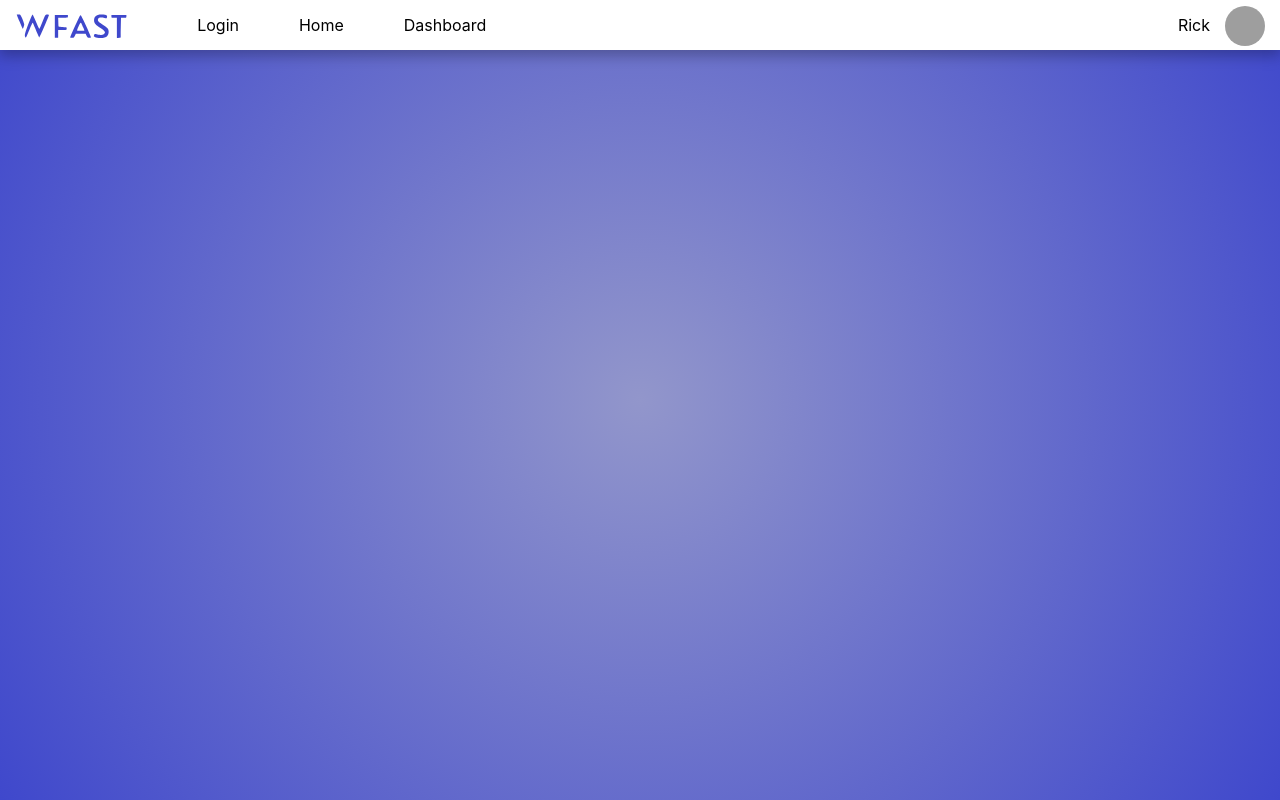
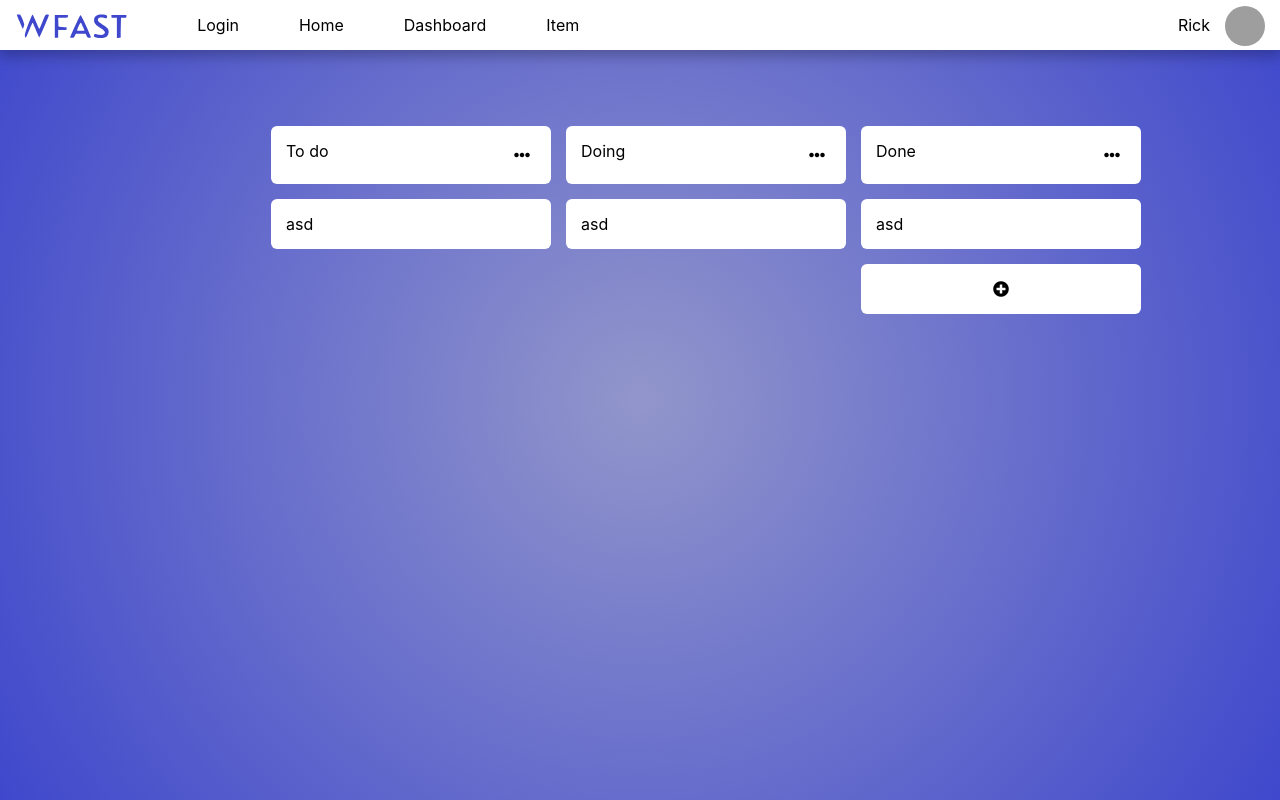
Before and after one commit to dre-lnx/wFast-react, a React (Create React App) app: page /item in a window 1280 px wide. Built offline with nearby package versions, Linux system fonts and the light colour scheme; grey boxes are pictures that could not be loaded.

Commit message:
itembetter

```diff
--- a/src/assets/App.css
+++ b/src/assets/App.css
@@ -363,4 +363,69 @@ html {
   -webkit-transform: scale(1.06);
           transform: scale(1.06);
 }
+
+/*----------------Items----------------*/
+.item-container {
+  margin: auto;
+  display: -webkit-box;
+  display: -ms-flexbox;
+  display: flex;
+  -webkit-box-orient: horizontal;
+  -webkit-box-direction: normal;
+      -ms-flex-direction: row;
+          flex-direction: row;
+  width: 60%;
+  margin-top: 6vh;
+  padding: 28px;
+}
+
+.item-container .status-header {
+  width: 250px;
+  max-width: 100%;
+  padding: 15px;
+  background-color: white;
+  margin-left: 15px;
+  border-radius: 6px;
+  display: -webkit-box;
+  display: -ms-flexbox;
+  display: flex;
+  -webkit-box-orient: horizontal;
+  -webkit-box-direction: normal;
+      -ms-flex-direction: row;
+          flex-direction: row;
+  -webkit-box-pack: justify;
+      -ms-flex-pack: justify;
+          justify-content: space-between;
+}
+
+.item-container .status-header .fa-ellipsis-h {
+  border-radius: 6px;
+  padding: 6px;
+  -webkit-transition: 0.2s;
+  transition: 0.2s;
+}
+
+.item-container .status-header .fa-ellipsis-h:hover {
+  cursor: pointer;
+  background-color: #bdbdbd;
+}
+
+.item-container .status .status-body {
+  margin-left: 15px;
+  width: 250px;
+  padding: 15px;
+  margin-top: 15px;
+  background-color: white;
+  border-radius: 6px;
+}
+
+.item-container .status .plus-item {
+  margin-left: 15px;
+  width: 250px;
+  padding: 15px;
+  margin-top: 15px;
+  background-color: white;
+  border-radius: 6px;
+  text-align: center;
+}
 /*# sourceMappingURL=App.css.map */
--- a/src/assets/App.scss
+++ b/src/assets/App.scss
@@ -325,3 +325,53 @@ $animation-pattern: 0.5s;
     padding: 10px;
   }
 }
+
+/*----------------Items----------------*/
+
+.item-container {
+  @include center();
+  @include flex-x();
+  width: 60%;
+  margin-top: 6vh;
+  padding: $box-spacing;
+
+  .status-header {
+    width: 250px;
+    max-width: 100%;
+    padding: 15px;
+    background-color: white;
+    margin-left: 15px;
+    border-radius: 6px;
+    @include flex-x();
+    justify-content: space-between;
+    .fa-ellipsis-h {
+      border-radius: 6px;
+      padding: 6px;
+      transition: 0.2s;
+    }
+    .fa-ellipsis-h:hover {
+      cursor: pointer;
+      background-color: #bdbdbd;
+    }
+  }
+
+  .status {
+    .status-body {
+      margin-left: 15px;
+      width: 250px;
+      padding: 15px;
+      margin-top: 15px;
+      background-color: white;
+      border-radius: 6px;
+    }
+    .plus-item {
+      margin-left: 15px;
+      width: 250px;
+      padding: 15px;
+      margin-top: 15px;
+      background-color: white;
+      border-radius: 6px;
+      text-align: center;
+    }
+  }
+}
--- a/src/components/navBar.js
+++ b/src/components/navBar.js
@@ -1,33 +1,29 @@
-import React from 'react';
-import { Link } from "react-router-dom";
+import React from 'react'
+import { Link } from 'react-router-dom'
 
-import logo from '../assets/only_logo.svg';
+import logo from '../assets/only_logo.svg'
 
-import avatar from '../assets/rick.jpg';
-
+import avatar from '../assets/rick.jpg'
 
 const NavBar = () => {
   return (
     <div className="nav-container">
       <nav className="a-list">
         <div>
-                <img src={logo} alt="logo wfast" className="nav-logo"/>
+          <img src={logo} alt="logo wfast" className="nav-logo" />
         </div>
         <ul>
           <li>
-                    <Link to="/Login">
-                            Login
-                    </Link>
+            <Link to="/Login">Login</Link>
           </li>
           <li>
-                    <Link to="/">
-                            Home
-                    </Link>
+            <Link to="/">Home</Link>
           </li>
           <li>
-                    <Link to="/dashboard">
-                        Dashboard
-                    </Link>
+            <Link to="/dashboard">Dashboard</Link>
+          </li>
+          <li>
+            <Link to="/item">Item</Link>
           </li>
         </ul>
       </nav>
@@ -36,7 +32,7 @@ const NavBar = () => {
         <img src={avatar} alt="user avatar" className="avatar-img" />
       </div>
     </div>
-    );
-};
+  )
+}
 
-export default NavBar;
+export default NavBar
--- /dev/null
+++ b/src/pages/item.js
@@ -0,0 +1,34 @@
+import React from 'react'
+
+const Item = () => {
+  return (
+    <div className="item-container">
+      <div className="status toDo">
+        <div className="status-header">
+          <span>To do</span>
+          <i class="fas fa-ellipsis-h"></i>
+        </div>
+        <div className="status-body">asd</div>
+      </div>
+      <div className="status doing">
+        <div className="status-header">
+          <span>Doing</span>
+          <i class="fas fa-ellipsis-h"></i>
+        </div>
+        <div className="status-body">asd</div>
+      </div>
+      <div className="status done">
+        <div className="status-header">
+          <span>Done</span>
+          <i class="fas fa-ellipsis-h"></i>
+        </div>
+        <div className="status-body">asd</div>
+        <div className="plus-item">
+          <i class="fas fa-plus-circle"></i>
+        </div>
+      </div>
+    </div>
+  )
+}
+
+export default Item
--- a/src/routes/index.js
+++ b/src/routes/index.js
@@ -1,19 +1,15 @@
-import { React } from 'react';
-import {
-    BrowserRouter as Router,
-    Switch,
-    Route,
-  } from "react-router-dom";
+import { React } from 'react'
+import { BrowserRouter as Router, Switch, Route } from 'react-router-dom'
 
-  import NavBar from '../components/navBar';
+import NavBar from '../components/navBar'
 
-  import Dashboard from '../pages/dashboard';
-  import Login from '../pages/login';
-  import Home from '../pages/home';
+import Dashboard from '../pages/dashboard'
+import Login from '../pages/login'
+import Home from '../pages/home'
+import Item from '../pages/item'
 import '../assets/App.css'
 
 const AppRouter = () => {
-
   return (
     <Router>
       <Switch>
@@ -22,10 +18,11 @@ const AppRouter = () => {
           <NavBar />
           <Route path="/" exact component={Home} />
           <Route path="/dashboard" exact component={Dashboard} />
+          <Route path="/item" exact component={Item} />
         </div>
       </Switch>
     </Router>
-            );
+  )
 }
 
-export default AppRouter;
+export default AppRouter
```
Also changed, not shown: 1 other file (tests, documents, lock files or other folders). Lines whose indentation alone changed are shown as unchanged.
